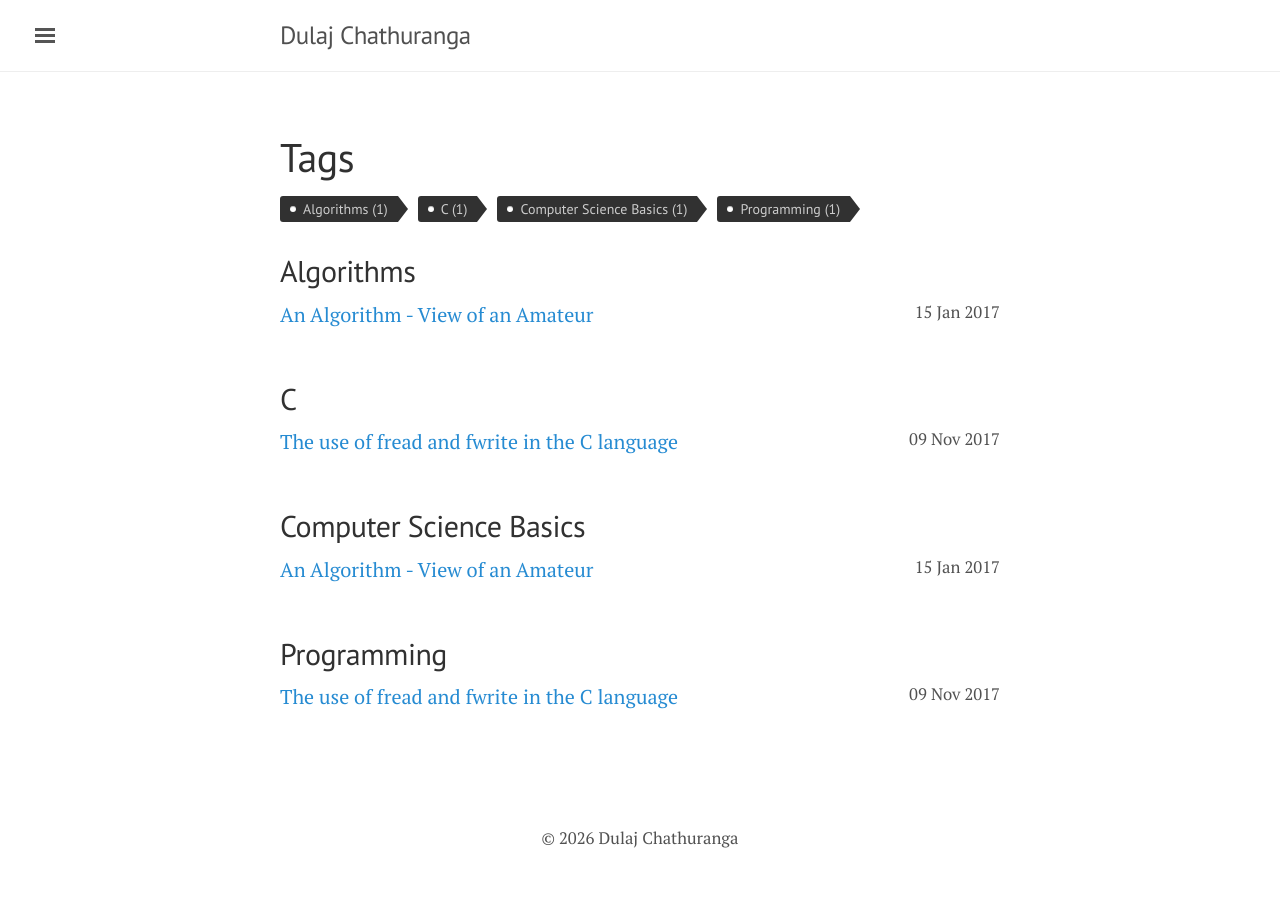
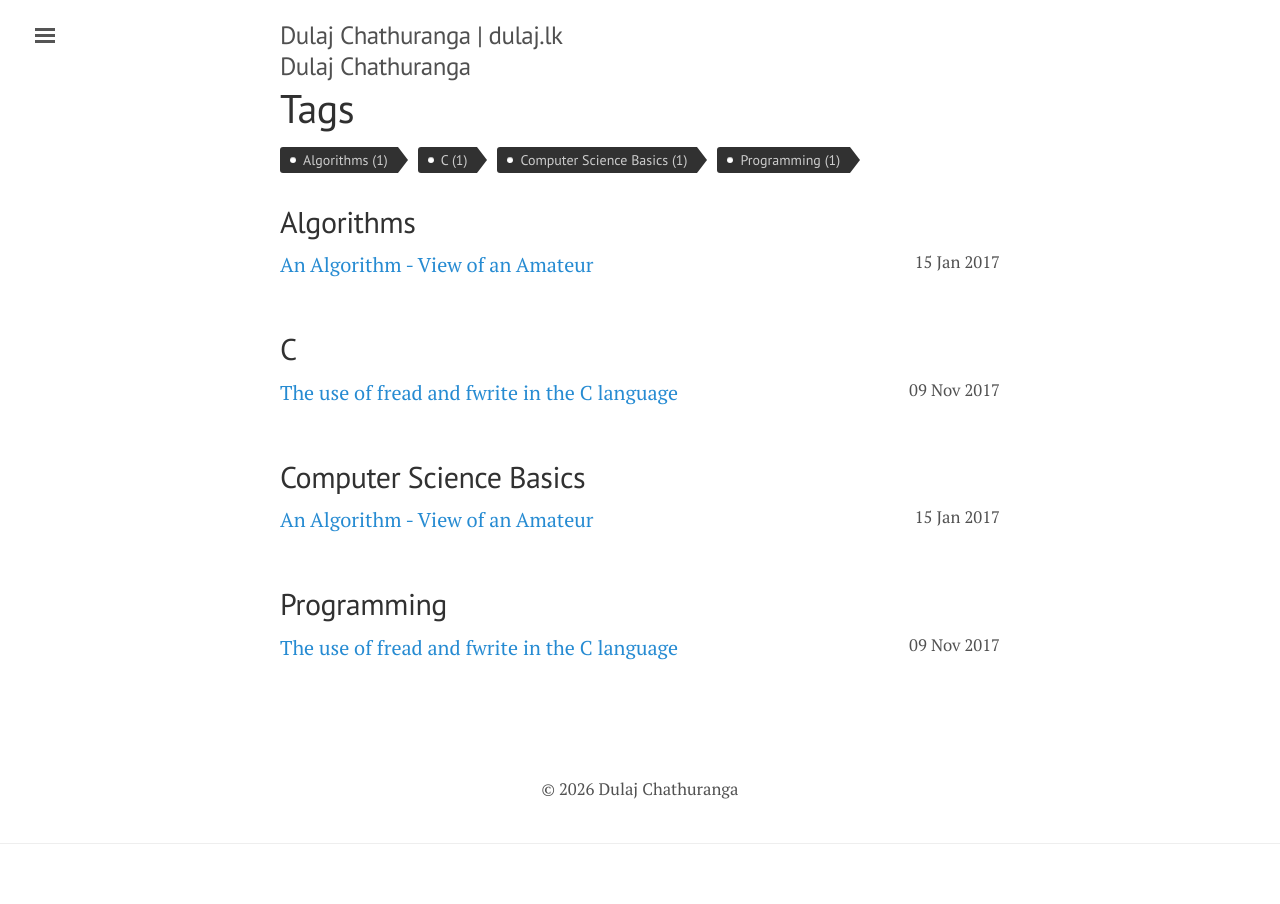
Before and after one commit to DulajChathuranga/dulajchathuranga.github.io, a Jekyll site: the page built from blog/tags.html, in a window 1280 px wide. Built offline with Jekyll 4.4.1, drawn with Linux system fonts in a browser that asks for light colours; some of the changed lines change nothing that is shown.

Commit message:
Update blog title and tagline links in layout

```diff
--- a/_layouts/blogdefault.html
+++ b/_layouts/blogdefault.html
@@ -13,9 +13,13 @@
       <div class="masthead">
         <div class="container">
           <h3 class="masthead-title">
-            <a href="{{ site.baseurl }}/" title="Dulaj Chathuranga">{{ "Dulaj Chathuranga" }}</a>
+            <a href="{{ site.baseurl }}/" title="Home">{{ "Dulaj Chathuranga | dulaj.lk" }}</a>
             <small>{{ site.tagline }}</small>
           </h3>
+          <h3 class="masthead-title">
+            <a href="{{ site.baseurl }}/" title="Blog">{{ "Dulaj Chathuranga" }}</a>
+            <small>{{ site.tagline }}</small>
+          </h3
         </div>
       </div>
 
```
